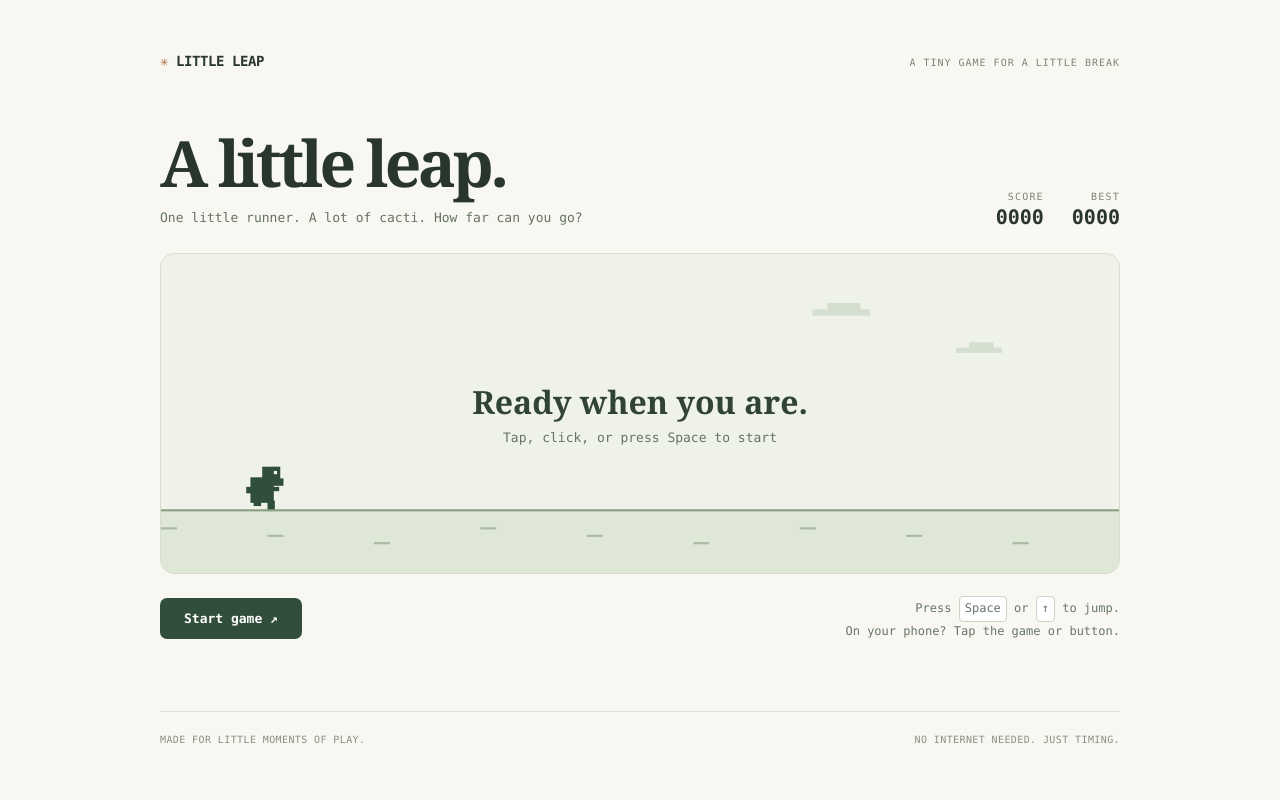
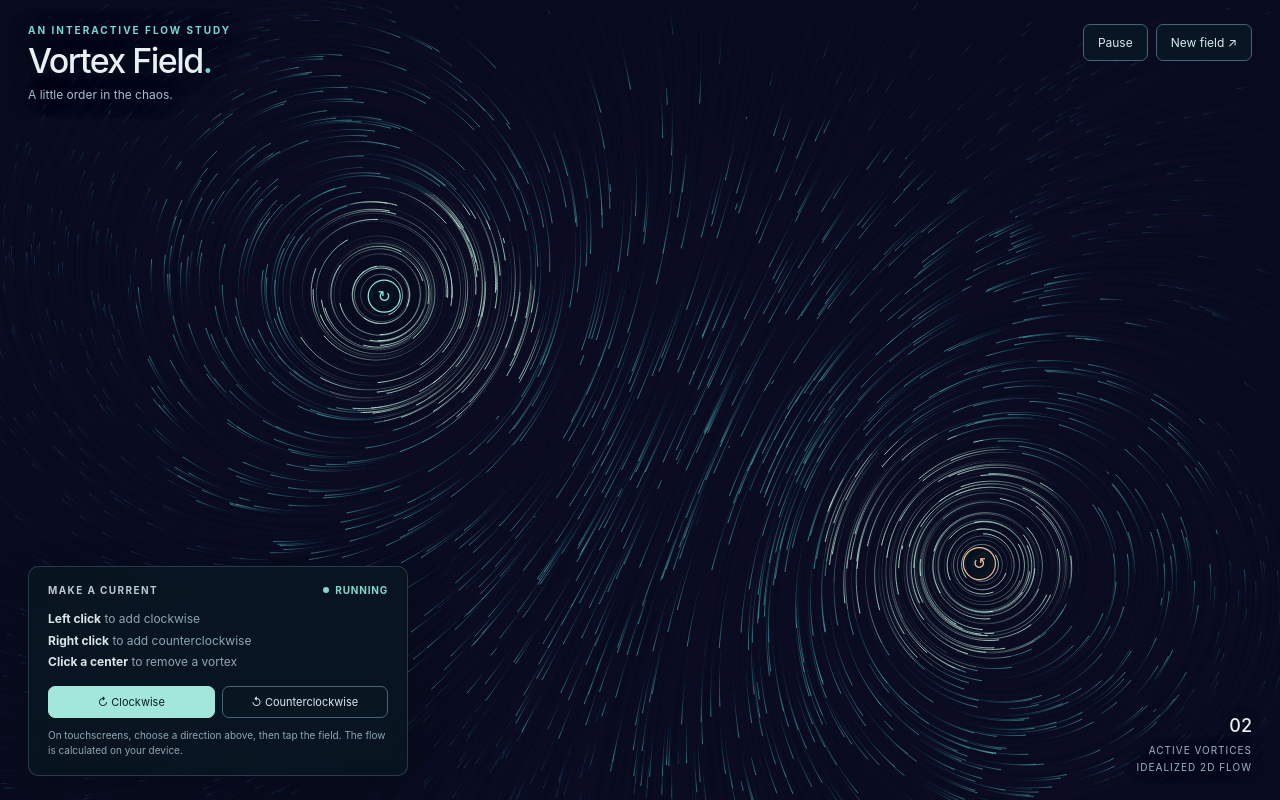
Before and after one commit to sojourner1087/sojourner1087.github.io, a plain HTML site: page index.html in a window 1280 px wide. Drawn offline with Linux system fonts and the light colour scheme.

Commit message:
Add interactive vortex flow

```diff
--- a/index.html
+++ b/index.html
@@ -2,217 +2,288 @@
 <html lang="en">
 <head>
   <meta charset="utf-8">
-  <meta name="viewport" content="width=device-width, initial-scale=1">
-  <meta name="theme-color" content="#f8f7f1">
-  <meta name="description" content="A little endless jumping game. Hop over the cacti and see how far you can go.">
-  <title>Little Leap — a tiny jumping game</title>
+  <meta name="viewport" content="width=device-width, initial-scale=1, viewport-fit=cover">
+  <meta name="theme-color" content="#07111d">
+  <meta name="description" content="An interactive, locally computed vortex flow field. Add and remove vortices and watch the currents change.">
+  <title>Vortex Field — an interactive flow study</title>
   <style>
-    :root { color-scheme: light; font-family: ui-monospace, SFMono-Regular, Menlo, Consolas, monospace; color: #29362d; background: #f8f7f1; }
+    :root { color-scheme: dark; font-family: Inter, ui-sans-serif, system-ui, -apple-system, BlinkMacSystemFont, "Segoe UI", sans-serif; color: #e7f2f4; background: #07111d; }
     * { box-sizing: border-box; }
-    body { min-height: 100vh; margin: 0; display: grid; place-items: center; padding: 28px 20px; }
-    main { width: min(100%, 960px); }
-    header { display: flex; align-items: baseline; justify-content: space-between; gap: 15px; margin-bottom: 60px; }
-    .brand { margin: 0; font-size: 14px; font-weight: 800; letter-spacing: -.03em; }
-    .brand span { color: #a86b44; }
-    .edition { margin: 0; color: #7c8779; font-size: 10px; letter-spacing: .1em; text-transform: uppercase; }
-    .heading { display: flex; justify-content: space-between; align-items: end; gap: 24px; margin-bottom: 24px; }
-    h1 { margin: 0; font: bold clamp(38px, 7vw, 64px)/1.05 Georgia, serif; letter-spacing: -.055em; }
-    .subtitle { margin: 12px 0 0; color: #657366; font-size: 13px; line-height: 1.6; }
-    .scores { display: flex; gap: 28px; flex-shrink: 0; text-align: right; }
-    .scores span { display: block; color: #7c8779; font-size: 10px; letter-spacing: .12em; }
-    .scores strong { display: block; margin-top: 3px; font-size: 20px; font-variant-numeric: tabular-nums; }
-    .game { position: relative; overflow: hidden; border: 1px solid #d8ddd0; border-radius: 14px; background: #eff2e8; }
-    canvas { display: block; width: 100%; height: auto; touch-action: manipulation; cursor: pointer; }
-    .overlay { position: absolute; inset: 0; display: flex; flex-direction: column; align-items: center; justify-content: center; padding: 16px; text-align: center; pointer-events: none; }
-    .overlay[hidden] { display: none; }
-    .overlay-title { margin: 0; color: #314337; font: bold clamp(22px, 4vw, 32px)/1.2 Georgia, serif; }
-    .overlay-hint { margin: 8px 0 0; color: #657366; font-size: clamp(10px, 1.5vw, 13px); }
-    .controls { display: flex; justify-content: space-between; align-items: center; gap: 20px; margin-top: 22px; }
-    button { padding: 13px 24px; border: 0; border-radius: 7px; background: #314e3a; color: #fff; font: bold 13px ui-monospace, SFMono-Regular, Menlo, monospace; cursor: pointer; }
-    button:hover { background: #456b4f; }
-    button:focus-visible { outline: 3px solid #b97d4c; outline-offset: 4px; }
-    .instructions { margin: 0; color: #68766a; font-size: 12px; line-height: 1.6; text-align: right; }
-    kbd { display: inline-block; padding: 2px 5px; border: 1px solid #cdd4c8; border-radius: 4px; background: #fff; font: inherit; }
-    footer { display: flex; justify-content: space-between; gap: 16px; margin-top: 70px; padding-top: 20px; border-top: 1px solid #dedfd7; color: #879085; font-size: 10px; line-height: 1.5; letter-spacing: .04em; }
+    html, body { margin: 0; width: 100%; height: 100%; overflow: hidden; }
+    body { background: #07111d; }
+    canvas { position: fixed; inset: 0; display: block; width: 100%; height: 100%; }
+    #flow { touch-action: manipulation; cursor: crosshair; }
+    #markers { pointer-events: none; }
+    .interface { position: fixed; inset: 0; pointer-events: none; display: flex; flex-direction: column; justify-content: space-between; padding: max(24px, env(safe-area-inset-top)) max(28px, env(safe-area-inset-right)) max(24px, env(safe-area-inset-bottom)) max(28px, env(safe-area-inset-left)); }
+    .top { display: flex; justify-content: space-between; align-items: flex-start; gap: 18px; }
+    .identity, .controls, .panel { pointer-events: auto; }
+    .identity { text-shadow: 0 2px 20px #07111d; }
+    .kicker { margin: 0 0 8px; color: #78d8d5; font-size: 10px; font-weight: 700; letter-spacing: .2em; text-transform: uppercase; }
+    h1 { margin: 0; font-size: clamp(23px, 3.4vw, 34px); font-weight: 500; letter-spacing: -.045em; line-height: 1; }
+    .subtitle { margin: 9px 0 0; color: #a7bdc9; font-size: 12px; }
+    .controls { display: flex; gap: 8px; }
+    button { color: #d8ebed; border: 1px solid #496474; background: rgba(9, 23, 35, .88); font: inherit; font-size: 12px; border-radius: 7px; padding: 10px 14px; cursor: pointer; }
+    button:hover { background: #1b3544; border-color: #8bbcc5; }
+    button:focus-visible { outline: 2px solid #9ef4ec; outline-offset: 3px; }
+    .bottom { display: flex; justify-content: space-between; align-items: flex-end; gap: 20px; }
+    .panel { max-width: 380px; padding: 17px 19px; border: 1px solid rgba(146, 184, 198, .24); border-radius: 10px; background: rgba(8, 22, 33, .88); box-shadow: 0 12px 40px #0003; backdrop-filter: blur(12px); }
+    .panel-title { display: flex; justify-content: space-between; gap: 20px; margin: 0 0 12px; color: #b7cbd2; font-size: 10px; font-weight: 700; letter-spacing: .14em; text-transform: uppercase; }
+    .live { display: inline-flex; align-items: center; gap: 6px; color: #83d8ca; letter-spacing: .08em; }
+    .live::before { content: ''; width: 6px; height: 6px; border-radius: 50%; background: currentColor; }
+    .instructions { margin: 0; color: #d9e6e8; font-size: 12px; line-height: 1.8; }
+    .instructions span { color: #8fa8b2; }
+    .directions { display: flex; gap: 7px; margin-top: 13px; }
+    .directions button { flex: 1; padding: 8px 9px; font-size: 11px; }
+    .directions button[aria-pressed="true"] { color: #0a2027; background: #a3e6db; border-color: #a3e6db; }
+    .hint { margin: 10px 0 0; color: #8fa8b2; font-size: 10px; line-height: 1.5; }
+    .stats { text-align: right; color: #9eb5c0; text-shadow: 0 2px 12px #07111d; font-size: 10px; line-height: 1.7; letter-spacing: .1em; text-transform: uppercase; }
+    .stats strong { display: block; color: #e7f2f4; font-size: 18px; letter-spacing: 0; font-weight: 500; }
     .sr-only { position: absolute; width: 1px; height: 1px; padding: 0; margin: -1px; overflow: hidden; clip-path: inset(50%); white-space: nowrap; border: 0; }
     @media (max-width: 600px) {
-      header { margin-bottom: 45px; }
-      .heading { align-items: flex-start; flex-direction: column; gap: 20px; }
-      .scores { text-align: left; gap: 35px; }
-      .scores strong { font-size: 17px; }
-      .controls { align-items: flex-start; flex-direction: column; }
-      .instructions { text-align: left; }
-      footer { margin-top: 50px; }
+      .interface { padding: max(18px, env(safe-area-inset-top)) 16px max(16px, env(safe-area-inset-bottom)); }
+      .kicker { font-size: 9px; margin-bottom: 6px; }
+      h1 { font-size: 23px; }
+      .subtitle { font-size: 11px; }
+      .controls { gap: 5px; }
+      .controls button { padding: 9px 10px; font-size: 11px; }
+      .bottom { gap: 8px; }
+      .panel { padding: 12px 13px; max-width: min(340px, calc(100vw - 32px)); }
+      .panel-title { margin-bottom: 6px; }
+      .instructions { font-size: 11px; line-height: 1.65; }
+      .directions { margin-top: 8px; }
+      .hint { margin-top: 7px; }
+      .stats { display: none; }
     }
   </style>
 </head>
 <body>
-  <main>
-    <header><p class="brand"><span>✳</span> LITTLE LEAP</p><p class="edition">A tiny game for a little break</p></header>
-    <section aria-labelledby="title">
-      <div class="heading">
-        <div><h1 id="title">A little leap.</h1><p class="subtitle">One little runner. A lot of cacti. How far can you go?</p></div>
-        <div class="scores" aria-label="Scores"><div><span>SCORE</span><strong id="score">0000</strong></div><div><span>BEST</span><strong id="best">0000</strong></div></div>
+  <canvas id="flow" aria-label="Animated fluid flow. Click or tap the field to add a vortex, or click a vortex center to remove it."></canvas>
+  <canvas id="markers" aria-hidden="true"></canvas>
+  <div class="interface">
+    <header class="top">
+      <div class="identity"><p class="kicker">An interactive flow study</p><h1>Vortex Field<span style="color:#76d6cf">.</span></h1><p class="subtitle">A little order in the chaos.</p></div>
+      <div class="controls"><button id="pause" type="button" aria-pressed="false">Pause</button><button id="reset" type="button">New field ↗</button></div>
+    </header>
+    <div class="bottom">
+      <section class="panel" aria-label="Simulation controls and instructions">
+        <p class="panel-title"><span>Make a current</span><span class="live" id="state-label">Running</span></p>
+        <p class="instructions"><strong>Left click</strong> <span>to add clockwise</span><br><strong>Right click</strong> <span>to add counterclockwise</span><br><strong>Click a center</strong> <span>to remove a vortex</span></p>
+        <div class="directions" role="group" aria-label="Direction for touchscreen taps"><button type="button" id="clockwise" aria-pressed="true">↻ Clockwise</button><button type="button" id="counterclockwise" aria-pressed="false">↺ Counterclockwise</button></div>
+        <p class="hint">On touchscreens, choose a direction above, then tap the field. The flow is calculated on your device.</p>
+      </section>
+      <div class="stats" aria-hidden="true"><strong id="count">02</strong> active vortices<br>idealized 2D flow</div>
     </div>
-      <div class="game">
-        <canvas id="game" width="900" height="300" aria-label="A runner jumps over cacti in a desert. Use the Jump button or press Space to play."></canvas>
-        <div class="overlay" id="overlay" aria-hidden="true"><p class="overlay-title" id="overlay-title">Ready when you are.</p><p class="overlay-hint" id="overlay-hint">Tap, click, or press Space to start</p></div>
   </div>
-      <div class="controls"><button id="jump" type="button">Start game ↗</button><p class="instructions">Press <kbd>Space</kbd> or <kbd>↑</kbd> to jump.<br>On your phone? Tap the game or button.</p></div>
   <p class="sr-only" id="announcement" aria-live="polite"></p>
-      <noscript>Turn on JavaScript to play Little Leap.</noscript>
-    </section>
-    <footer><span>MADE FOR LITTLE MOMENTS OF PLAY.</span><span>NO INTERNET NEEDED. JUST TIMING.</span></footer>
-  </main>
   <script>
-    const canvas = document.getElementById('game');
-    const ctx = canvas.getContext('2d');
-    const overlay = document.getElementById('overlay');
-    const overlayTitle = document.getElementById('overlay-title');
-    const overlayHint = document.getElementById('overlay-hint');
-    const scoreLabel = document.getElementById('score');
-    const bestLabel = document.getElementById('best');
-    const button = document.getElementById('jump');
+    const canvas = document.getElementById('flow');
+    const ctx = canvas.getContext('2d', { alpha: false });
+    const markers = document.getElementById('markers');
+    const markerCtx = markers.getContext('2d');
+    const pauseButton = document.getElementById('pause');
+    const resetButton = document.getElementById('reset');
+    const clockwiseButton = document.getElementById('clockwise');
+    const counterButton = document.getElementById('counterclockwise');
+    const count = document.getElementById('count');
+    const stateLabel = document.getElementById('state-label');
     const announcement = document.getElementById('announcement');
-    const ground = 240;
-    const runner = { x: 80, y: ground - 40, width: 32, height: 40, velocity: 0 };
-    let obstacles = [];
-    let state = 'ready';
-    let score = 0;
-    let best = 0;
-    let speed = 270;
-    let distanceToNext = 430;
-    let lastTime = 0;
-    let frameId = null;
-    let runTime = 0;
+    const motionPreference = window.matchMedia('(prefers-reduced-motion: reduce)');
+    const MAX_VORTICES = 24;
+    const CORE = 38;
+    const STRENGTH = 19000;
+    let width = 0, height = 0, pixelRatio = 1;
+    let vortices = [], particles = [];
+    let selectedDirection = 1;
+    let running = !motionPreference.matches;
+    let frameId = null, previousTime = 0;
 
-    function number(value) { return String(Math.floor(value)).padStart(4, '0'); }
-    function updateScores() {
-      scoreLabel.textContent = number(score);
-      bestLabel.textContent = number(best);
+    function randomParticle() {
+      return { x: Math.random() * width, y: Math.random() * height, age: Math.random() * 9 + 2 };
     }
-    function draw() {
-      ctx.clearRect(0, 0, canvas.width, canvas.height);
-      ctx.fillStyle = '#dfe8d7';
-      ctx.fillRect(0, ground + 1, canvas.width, 60);
-      ctx.strokeStyle = '#8a9d87';
-      ctx.lineWidth = 2;
-      ctx.beginPath(); ctx.moveTo(0, ground + 1); ctx.lineTo(canvas.width, ground + 1); ctx.stroke();
-      ctx.fillStyle = '#d5dfcf';
-      ctx.fillRect(canvas.width * .68, 52, 54, 6); ctx.fillRect(canvas.width * .68 + 14, 46, 31, 6);
-      ctx.fillRect(canvas.width * .83, 88, 43, 5); ctx.fillRect(canvas.width * .83 + 12, 83, 23, 5);
-      ctx.fillStyle = '#aab9a1';
-      for (let i = 0; i < 12; i++) {
-        const x = ((i * 100 - runTime * speed * .35) % canvas.width + canvas.width) % canvas.width;
-        ctx.fillRect(x, ground + 17 + (i % 3) * 7, 15, 2);
+    function field(x, y) {
+      let vx = 0, vy = 0;
+      for (const vortex of vortices) {
+        const dx = x - vortex.x, dy = y - vortex.y;
+        const factor = vortex.direction * STRENGTH / (dx * dx + dy * dy + CORE * CORE);
+        vx -= dy * factor;
+        vy += dx * factor;
       }
-      ctx.fillStyle = '#314e3a';
-      for (const cactus of obstacles) {
-        const x = cactus.x, top = ground - cactus.height;
-        ctx.fillRect(x + 8, top, 12, cactus.height);
-        ctx.fillRect(x + 3, top + 14, 5, 15);
-        ctx.fillRect(x + 3, top + 24, 9, 5);
-        ctx.fillRect(x + 20, top + 9, 5, 19);
-        ctx.fillRect(x + 16, top + 23, 9, 5);
+      return { x: vx, y: vy };
     }
-      const x = runner.x, y = runner.y;
-      ctx.fillStyle = '#314e3a';
-      ctx.fillRect(x + 4, y + 10, 22, 24);  // body
-      ctx.fillRect(x + 15, y, 17, 18);       // head
-      ctx.fillRect(x + 27, y + 11, 8, 7);    // snout
-      ctx.fillRect(x, y + 19, 8, 6);         // tail
-      ctx.fillRect(x + 23, y + 19, 8, 4);    // little arm
-      const stride = state === 'playing' && runner.y >= ground - runner.height && Math.floor(runTime * 9) % 2;
-      ctx.fillRect(x + 7, y + 32, 7, stride ? 8 : 5);
-      ctx.fillRect(x + 20, y + 32, 7, stride ? 5 : 8);
-      ctx.fillStyle = '#eff2e8';
-      ctx.fillRect(x + 26, y + 4, 3, 3);
+    function background() {
+      ctx.fillStyle = '#07111d';
+      ctx.fillRect(0, 0, width, height);
     }
-    function start() {
-      obstacles = [];
-      runner.y = ground - runner.height;
-      runner.velocity = 0;
-      score = 0;
-      speed = 270;
-      distanceToNext = 430;
-      runTime = 0;
-      lastTime = 0;
-      state = 'playing';
-      overlay.hidden = true;
-      button.textContent = 'Jump ↑';
-      announcement.textContent = 'Game started. Jump over the cacti.';
-      updateScores();
-      if (frameId === null) frameId = requestAnimationFrame(frame);
+    function updateCount() {
+      count.textContent = String(vortices.length).padStart(2, '0');
     }
-    function act() {
-      if (state !== 'playing') { start(); return; }
-      if (runner.y >= ground - runner.height) runner.velocity = -650;
+    function drawMarkers() {
+      markerCtx.clearRect(0, 0, width, height);
+      markerCtx.font = '16px system-ui, sans-serif';
+      markerCtx.textAlign = 'center';
+      markerCtx.textBaseline = 'middle';
+      for (const vortex of vortices) {
+        const color = vortex.direction === 1 ? '#8ee6df' : '#f3b898';
+        markerCtx.beginPath();
+        markerCtx.arc(vortex.x, vortex.y, 16, 0, Math.PI * 2);
+        markerCtx.fillStyle = 'rgba(7, 17, 29, .84)';
+        markerCtx.fill();
+        markerCtx.strokeStyle = color;
+        markerCtx.lineWidth = 1.2;
+        markerCtx.stroke();
+        markerCtx.fillStyle = color;
+        markerCtx.fillText(vortex.direction === 1 ? '↻' : '↺', vortex.x, vortex.y + 1);
       }
-    function endGame() {
-      state = 'over';
-      best = Math.max(best, Math.floor(score));
-      updateScores();
-      overlayTitle.textContent = 'A prickly situation.';
-      overlayHint.textContent = 'Tap, click, or press Space to try again';
-      overlay.hidden = false;
-      button.textContent = 'Play again ↗';
-      announcement.textContent = `Game over. Score ${Math.floor(score)}. Best ${best}.`;
+      updateCount();
     }
-    function update(dt) {
-      runTime += dt;
-      score += dt * 10;
-      speed = Math.min(430, 270 + score * .65);
-      runner.velocity += 1750 * dt;
-      runner.y = Math.min(ground - runner.height, runner.y + runner.velocity * dt);
-      if (runner.y >= ground - runner.height) runner.velocity = 0;
-      distanceToNext -= speed * dt;
-      if (distanceToNext <= 0) {
-        obstacles.push({ x: canvas.width + 10, height: 32 + Math.random() * 19 });
-        distanceToNext = 330 + Math.random() * 220 + (speed - 270) * .6;
+    function randomize() {
+      // Keep the starting pair separated, including on narrow screens.
+      const xMargin = Math.min(width * .18, 160);
+      const yMargin = Math.min(height * .24, 180);
+      const spanX = Math.max(0, width - 2 * xMargin);
+      const spanY = Math.max(0, height - 2 * yMargin);
+      const firstX = xMargin + spanX * (.12 + Math.random() * .26);
+      const secondX = xMargin + spanX * (.62 + Math.random() * .26);
+      vortices = [
+        { x: firstX, y: yMargin + Math.random() * spanY, direction: 1 },
+        { x: secondX, y: yMargin + Math.random() * spanY, direction: -1 }
+      ];
+      particles = Array.from({ length: particleCount() }, randomParticle);
+      background();
+      drawMarkers();
+      announcement.textContent = 'New field created with two vortices.';
+      if (!running) drawStill();
     }
-      for (const cactus of obstacles) cactus.x -= speed * dt;
-      obstacles = obstacles.filter(cactus => cactus.x + 25 > 0);
-      for (const cactus of obstacles) {
-        if (runner.x + 27 > cactus.x + 4 && runner.x + 5 < cactus.x + 23 && runner.y + runner.height > ground - cactus.height + 3) {
-          endGame();
-          break;
+    function particleCount() {
+      return Math.max(450, Math.min(1800, Math.round(width * height / 600)));
+    }
+    function resize() {
+      const oldWidth = width, oldHeight = height;
+      width = window.innerWidth;
+      height = window.innerHeight;
+      pixelRatio = Math.min(window.devicePixelRatio || 1, 1.5);
+      for (const layer of [canvas, markers]) {
+        layer.width = Math.round(width * pixelRatio);
+        layer.height = Math.round(height * pixelRatio);
+      }
+      ctx.setTransform(pixelRatio, 0, 0, pixelRatio, 0, 0);
+      markerCtx.setTransform(pixelRatio, 0, 0, pixelRatio, 0, 0);
+      if (oldWidth && oldHeight) {
+        for (const vortex of vortices) { vortex.x *= width / oldWidth; vortex.y *= height / oldHeight; }
+        particles = Array.from({ length: particleCount() }, randomParticle);
+        background();
+        drawMarkers();
+        if (!running) drawStill();
+      } else randomize();
+    }
+    function drawStill() {
+      // Show a field even when reduced motion starts the simulation paused.
+      const spacing = Math.max(18, Math.sqrt(width * height / 1800));
+      ctx.lineWidth = 1;
+      ctx.strokeStyle = 'rgba(124, 213, 211, .55)';
+      ctx.beginPath();
+      for (let y = spacing / 2; y < height; y += spacing) {
+        for (let x = spacing / 2; x < width; x += spacing) {
+          const velocity = field(x, y);
+          const magnitude = Math.hypot(velocity.x, velocity.y);
+          if (magnitude < 1) continue;
+          const length = Math.min(10, magnitude / 8);
+          ctx.moveTo(x, y);
+          ctx.lineTo(x + velocity.x / magnitude * length, y + velocity.y / magnitude * length);
         }
       }
-      updateScores();
+      ctx.stroke();
     }
-    function frame(time) {
+    function paint(dt) {
+      ctx.fillStyle = `rgba(7, 17, 29, ${1 - Math.exp(-2.6 * dt)})`;
+      ctx.fillRect(0, 0, width, height);
+      // Batch tracer strokes by speed to keep the field smooth on phones.
+      const paths = [[], [], []];
+      for (const p of particles) {
+        const first = field(p.x, p.y);
+        const midpoint = field(p.x + first.x * dt * .5, p.y + first.y * dt * .5);
+        const nx = p.x + midpoint.x * dt, ny = p.y + midpoint.y * dt;
+        p.age -= dt;
+        if (nx < -5 || nx > width + 5 || ny < -5 || ny > height + 5 || p.age <= 0) {
+          Object.assign(p, randomParticle());
+          continue;
+        }
+        const velocity = Math.hypot(midpoint.x, midpoint.y);
+        if (velocity > 1) {
+          const bucket = velocity > 150 ? 2 : velocity > 55 ? 1 : 0;
+          paths[bucket].push(p.x, p.y, nx, ny);
+        }
+        p.x = nx; p.y = ny;
+      }
+      const colors = ['rgba(62, 151, 178, .32)', 'rgba(94, 215, 214, .57)', 'rgba(191, 243, 222, .85)'];
+      ctx.lineWidth = 1;
+      for (let i = 0; i < paths.length; i++) {
+        ctx.beginPath();
+        for (let j = 0; j < paths[i].length; j += 4) {
+          ctx.moveTo(paths[i][j], paths[i][j + 1]);
+          ctx.lineTo(paths[i][j + 2], paths[i][j + 3]);
+        }
+        ctx.strokeStyle = colors[i];
+        ctx.stroke();
+      }
+    }
+    function animate(time) {
       frameId = null;
-      if (state !== 'playing' || document.hidden) return;
-      const dt = lastTime ? Math.min((time - lastTime) / 1000, .033) : 0;
-      lastTime = time;
-      update(dt);
-      draw();
-      if (state === 'playing') frameId = requestAnimationFrame(frame);
+      if (!running || document.hidden) return;
+      const dt = previousTime ? Math.min((time - previousTime) / 1000, .05) : 1 / 60;
+      previousTime = time;
+      paint(dt);
+      frameId = requestAnimationFrame(animate);
     }
-    button.addEventListener('click', act);
-    canvas.addEventListener('pointerdown', event => { if (event.isPrimary !== false) act(); });
-    document.addEventListener('keydown', event => {
-      if ((event.code === 'Space' || event.code === 'ArrowUp') && !event.repeat) {
-        event.preventDefault();
-        act();
-      }
-    });
-    document.addEventListener('visibilitychange', () => {
-      if (document.hidden) {
+    function syncAnimation() {
       if (frameId !== null) cancelAnimationFrame(frameId);
       frameId = null;
-        lastTime = 0;
-      } else if (state === 'playing' && frameId === null) {
-        frameId = requestAnimationFrame(frame);
+      previousTime = 0;
+      pauseButton.textContent = running ? 'Pause' : 'Resume';
+      pauseButton.setAttribute('aria-pressed', String(!running));
+      stateLabel.textContent = running ? 'Running' : 'Paused';
+      if (running && !document.hidden) frameId = requestAnimationFrame(animate);
     }
+    function refreshField() {
+      drawMarkers();
+      if (!running) { background(); drawStill(); }
+    }
+    function setDirection(direction) {
+      selectedDirection = direction;
+      clockwiseButton.setAttribute('aria-pressed', String(direction === 1));
+      counterButton.setAttribute('aria-pressed', String(direction === -1));
+    }
+    canvas.addEventListener('contextmenu', event => event.preventDefault());
+    canvas.addEventListener('pointerdown', event => {
+      if (event.isPrimary === false || (event.button !== 0 && event.button !== 2)) return;
+      const bounds = canvas.getBoundingClientRect();
+      const x = event.clientX - bounds.left, y = event.clientY - bounds.top;
+      const index = vortices.findIndex(vortex => Math.hypot(vortex.x - x, vortex.y - y) <= 22);
+      if (index !== -1) {
+        if (event.button === 0) {
+          vortices.splice(index, 1);
+          announcement.textContent = `Vortex removed. ${vortices.length} remaining.`;
+          refreshField();
+        }
+        return;
+      }
+      if (vortices.length >= MAX_VORTICES) {
+        announcement.textContent = `Maximum of ${MAX_VORTICES} vortices. Remove one before adding another.`;
+        return;
+      }
+      const direction = event.pointerType === 'mouse' ? (event.button === 2 ? -1 : 1) : selectedDirection;
+      vortices.push({ x, y, direction });
+      announcement.textContent = `${direction === 1 ? 'Clockwise' : 'Counterclockwise'} vortex added. ${vortices.length} total.`;
+      refreshField();
     });
-    function resize() {
-      canvas.width = window.innerWidth <= 600 ? 600 : 900;
-      draw();
-    }
+    pauseButton.addEventListener('click', () => { running = !running; syncAnimation(); });
+    resetButton.addEventListener('click', randomize);
+    clockwiseButton.addEventListener('click', () => setDirection(1));
+    counterButton.addEventListener('click', () => setDirection(-1));
+    document.addEventListener('visibilitychange', syncAnimation);
     window.addEventListener('resize', resize);
     resize();
-    updateScores();
+    syncAnimation();
   </script>
 </body>
 </html>
```
Lines whose indentation alone changed are shown as unchanged.
